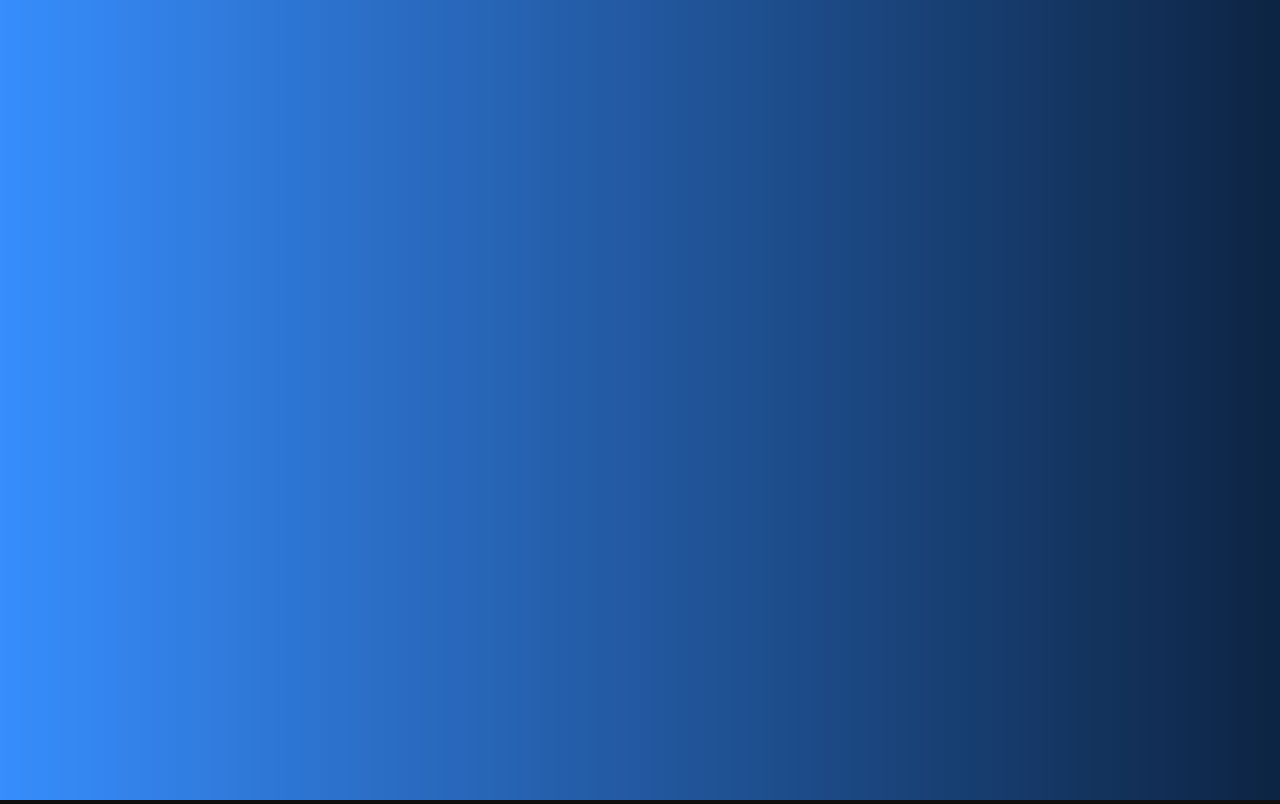
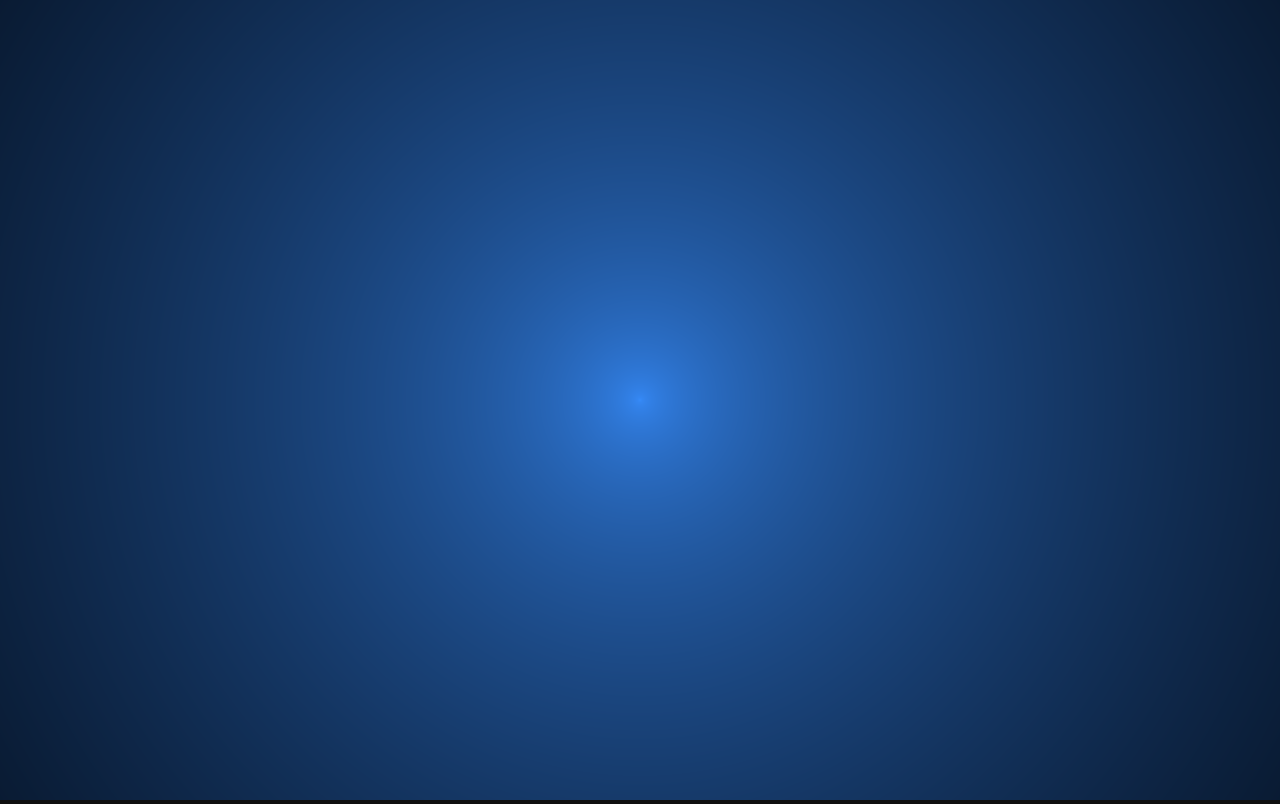
Before and after one commit to sebadorn/Color-Banding, a plain HTML site: page index.html in a window 1280 px wide. Drawn offline with Linux system fonts and the light colour scheme.

Commit message:
1) Changed to a radial gradient. 2) Center of gradient can be set by mouse.

```diff
--- a/js/Renderer.js
+++ b/js/Renderer.js
@@ -9,13 +9,18 @@ ColorBanding.Renderer = {
 
 	gl: null,
 
-	_attribLocationPosition: null,
+	_colorCenter: null,
+	_colorEnd: null,
 	_colorStart: null,
-	_colorEnd: null,
 	_positionBuffer: null,
 	_shaderProgram: null,
+
+	_attribLocationPosition: null,
+
+	_uniformLocationCenter: null,
 	_uniformLocationColorEnd: null,
 	_uniformLocationColorStart: null,
+	_uniformLocationWindowRatio: null,
 
 
 	/**
@@ -29,6 +34,7 @@ ColorBanding.Renderer = {
 			return;
 		}
 
+		this.setColorCenter( 0.0, 0.0 );
 		this.setColorStart( 0.216, 0.553, 0.992, 1.0 );
 		this.setColorEnd( 0.051, 0.141, 0.263, 1.0 );
 
@@ -82,8 +88,10 @@ ColorBanding.Renderer = {
 
 			this._attribLocationPosition = this.gl.getAttribLocation( this._shaderProgram, 'aVertexPosition' );
 
+			this._uniformLocationCenter = this.gl.getUniformLocation( this._shaderProgram, 'uCenter' );
 			this._uniformLocationColorStart = this.gl.getUniformLocation( this._shaderProgram, 'uColorStart' );
 			this._uniformLocationColorEnd = this.gl.getUniformLocation( this._shaderProgram, 'uColorEnd' );
+			this._uniformLocationWindowRatio = this.gl.getUniformLocation( this._shaderProgram, 'uWindowRatio' );
 		}
 	},
 
@@ -110,8 +118,10 @@ ColorBanding.Renderer = {
 		this.gl.useProgram( this._shaderProgram );
 
 		// Update uniform values
+		this.gl.uniform2fv( this._uniformLocationCenter, this._colorCenter );
 		this.gl.uniform4fv( this._uniformLocationColorStart, this._colorStart );
 		this.gl.uniform4fv( this._uniformLocationColorEnd, this._colorEnd );
+		this.gl.uniform1f( this._uniformLocationWindowRatio, window.innerHeight / window.innerWidth );
 
 		this.gl.drawArrays( this.gl.TRIANGLE_STRIP, 0, 4 );
 	},
@@ -145,6 +155,16 @@ ColorBanding.Renderer = {
 
 	/**
 	 *
+	 * @param {number} x - Relative position [-1.0, +1.0].
+	 * @param {number} y - Relative position [-1.0, +1.0].
+	 */
+	setColorCenter( x, y ) {
+		this._colorCenter = new Float32Array( [x, y] );
+	},
+
+
+	/**
+	 *
 	 * @param {number} r
 	 * @param {number} g
 	 * @param {number} b
--- a/js/UI.js
+++ b/js/UI.js
@@ -12,7 +12,36 @@ ColorBanding.UI = {
 	 */
 	init() {
 		this.updateSize();
+
 		window.addEventListener( 'resize', () => this.updateSize() );
+
+		ColorBanding.canvas.addEventListener( 'mousedown', ev => this._setNewCenter( ev ) );
+		ColorBanding.canvas.addEventListener( 'mousemove', ev => this._setNewCenter( ev ) );
+	},
+
+
+	/**
+	 *
+	 * @private
+	 * @param {MouseEvent} ev
+	 */
+	_setNewCenter( ev ) {
+		// Ignore mouse moves if no button is pressed.
+		if( ev.type === 'mousemove' && ev.buttons === 0 ) {
+			return;
+		}
+
+		let pxX = ev.clientX - ColorBanding.canvas.offsetLeft;
+		let pxY = ev.clientY - ColorBanding.canvas.offsetTop;
+
+		let x = pxX / ColorBanding.canvas.width; // [0.0, 1.0]
+		let y = pxY / ColorBanding.canvas.height;
+
+		x = x * 2 - 1; // [-1.0, +1.0]
+		y = -( y * 2 - 1 );
+
+		ColorBanding.Renderer.setColorCenter( x, y );
+		ColorBanding.Renderer.draw();
 	},
 
 
--- a/shaders/fragment.js
+++ b/shaders/fragment.js
@@ -2,13 +2,20 @@
 
 
 ColorBanding.Renderer.fragmentShader = `
+	uniform lowp float uWindowRatio;
+	uniform lowp vec2 uCenter;
+	uniform lowp vec4 uColorEnd;
 	uniform lowp vec4 uColorStart;
-	uniform lowp vec4 uColorEnd;
 
 	varying lowp vec2 vPos;
 
 	void main( void ) {
-		lowp float x = ( vPos.x + 1.0 ) * 0.5;
-		gl_FragColor = uColorStart * ( 1.0 - x ) + uColorEnd * x;
+		lowp float xDist = vPos.x - uCenter.x;
+		lowp float yDist = ( vPos.y - uCenter.y ) * uWindowRatio;
+		lowp float euclideanDist = sqrt( xDist * xDist + yDist * yDist );
+		lowp float f = sqrt( euclideanDist );
+
+		gl_FragColor = uColorStart * ( 1.0 - f ) + uColorEnd * f;
+		gl_FragColor.w = 1.0;
 	}
 `;
--- a/style.css
+++ b/style.css
@@ -8,3 +8,7 @@ body {
 	color: #FFFFFF;
 	overflow: hidden;
 }
+
+canvas:active {
+	cursor: none;
+}
```
